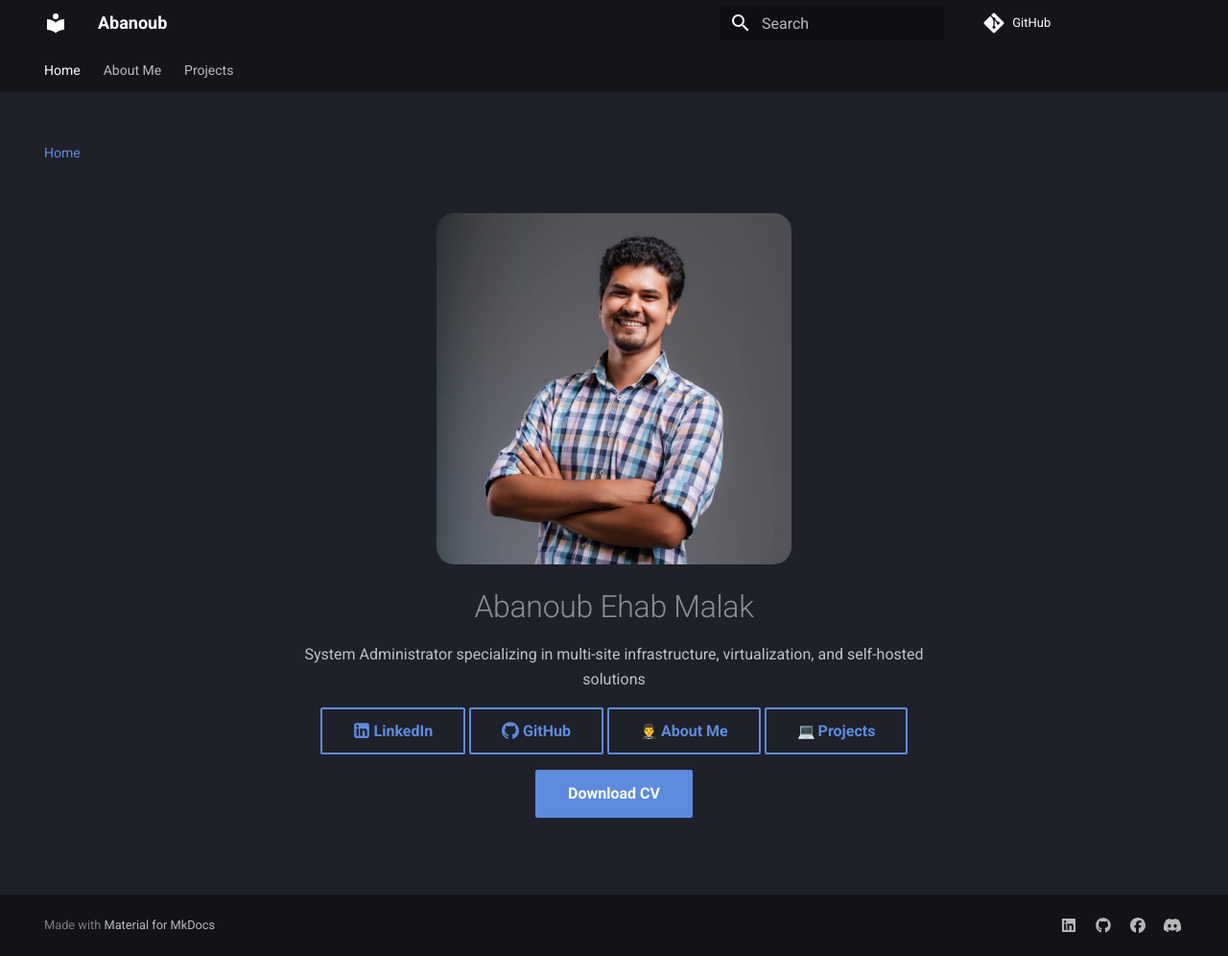
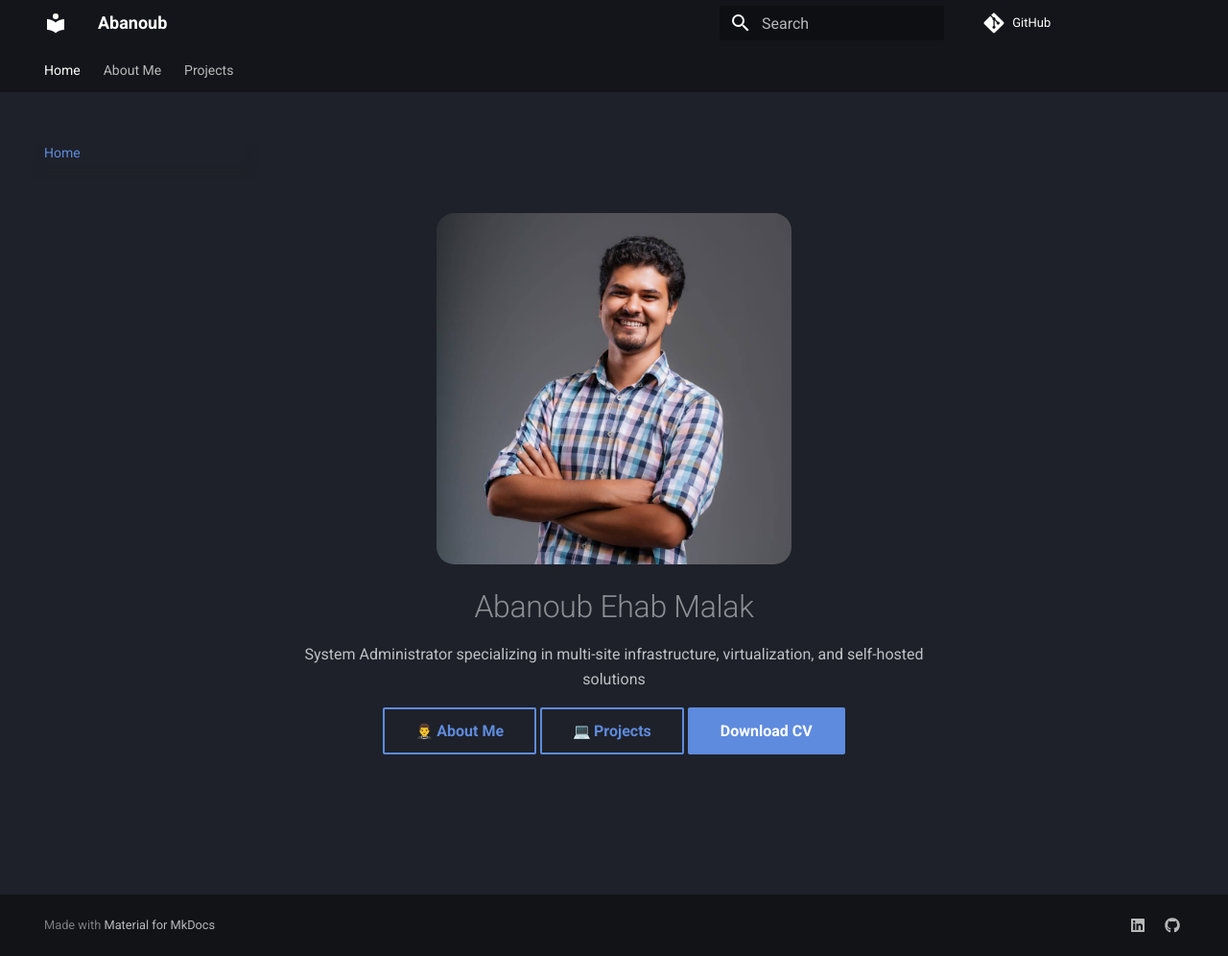
Before and after one commit to AbanoubEhab/AbanoubEhab.github.io, an MkDocs documentation site: the page built from docs/index.md, in a window 1280 px wide and 996 px high. Shown: the whole window at 96% size. Built offline with MkDocs 1.6.1 and Material for MkDocs 9.7.7, drawn with Linux system fonts in a browser that asks for light colours; emoji names are drawn with the system emoji font; comment, search, counter and statistics services are not loaded.

Commit message:
Edit hero page

```diff
--- a/docs/index.md
+++ b/docs/index.md
@@ -8,11 +8,8 @@
 
 System Administrator specializing in multi-site infrastructure, virtualization, and self-hosted solutions
 
-[:fontawesome-brands-square-linkedin: LinkedIn](https://linkedin.com/in/abanoubehabmalak){ .md-button }
-[:simple-github: GitHub](https://github.com/AbanoubEhab){ .md-button }
 [:man_in_tuxedo: About Me](./About_Me.md){ .md-button }
 [:computer: Projects](./Projects.md){ .md-button }
-
 [Download CV](assets/Abanoub_Ehab.pdf){ .md-button .md-button--primary }
 
 </div>
--- a/mkdocs.yml
+++ b/mkdocs.yml
@@ -14,6 +14,7 @@ theme:
   features:
       - navigation.tabs
       - navigation.top
+
 
 
 markdown_extensions:
@@ -34,9 +35,3 @@ extra:
 
     - icon: fontawesome/brands/github
       link: https://github.com/AbanoubEhab
-
-    - icon: fontawesome/brands/facebook
-      link: https://www.facebook.com/abanoub.ehab.malak
-
-    - icon: fontawesome/brands/discord
-      link: https://discordapp.com/users/989272289289863198
```
